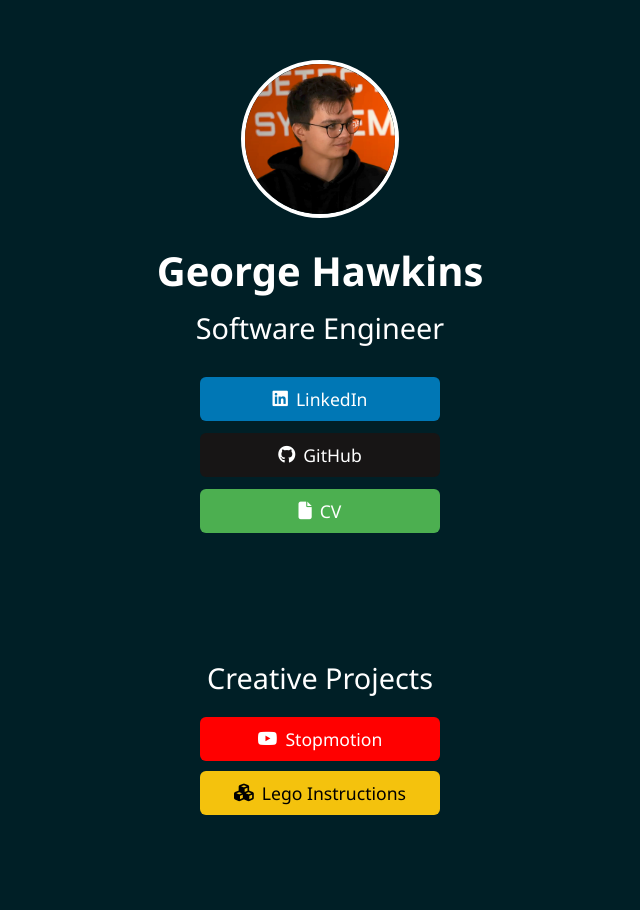
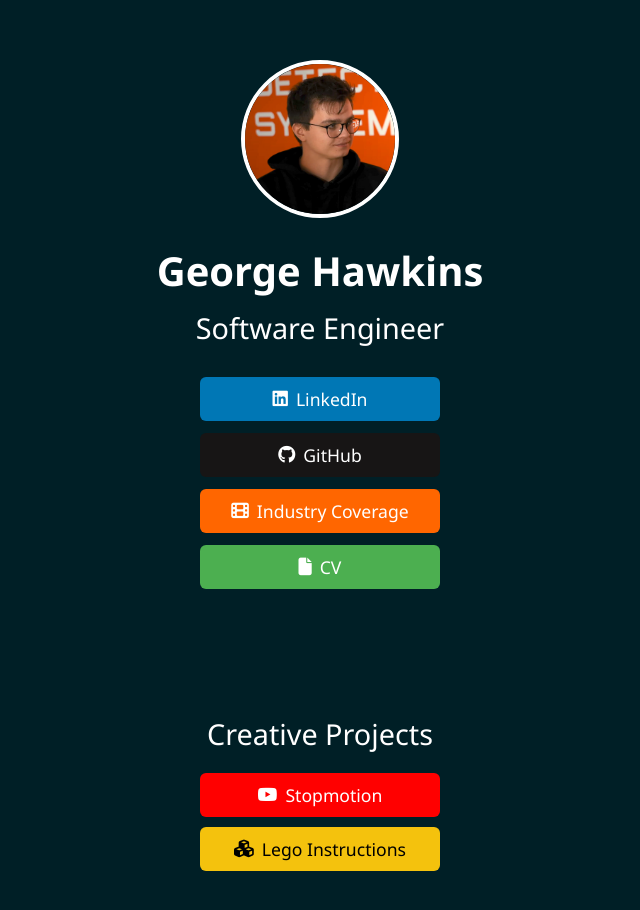
Before and after one commit to geohwk/geohwk.github.io, a plain HTML site: page index.html in a window 1280 px wide. Shown: the whole page, without its empty margins (320-960 px from the left). Before the commit the page ends 871 px from the top, so only its background shows below. Drawn offline with Linux system fonts and the light colour scheme.

Commit message:
Update index.html

```diff
--- a/index.html
+++ b/index.html
@@ -74,6 +74,10 @@
       background-color: #171515;
     }
 
+    nav a.featured {
+      background-color: #ff6600;
+    }
+
     nav a.cv {
       background-color: #4caf50;
     }
@@ -147,6 +151,9 @@
       <a href="https://github.com/geohwk" class="github" target="_blank">
         <i class="fab fa-github"></i>GitHub
       </a>
+      <a href="https://www.youtube.com/watch?v=xrWI2xJYT-A&t" class="featured" target="_blank">
+        <i class="fas fa-film"></i>Industry Coverage
+      </a>
       <a href="cv.pdf" class="cv" target="_blank">
         <i class="fas fa-file"></i>CV
       </a>
```
